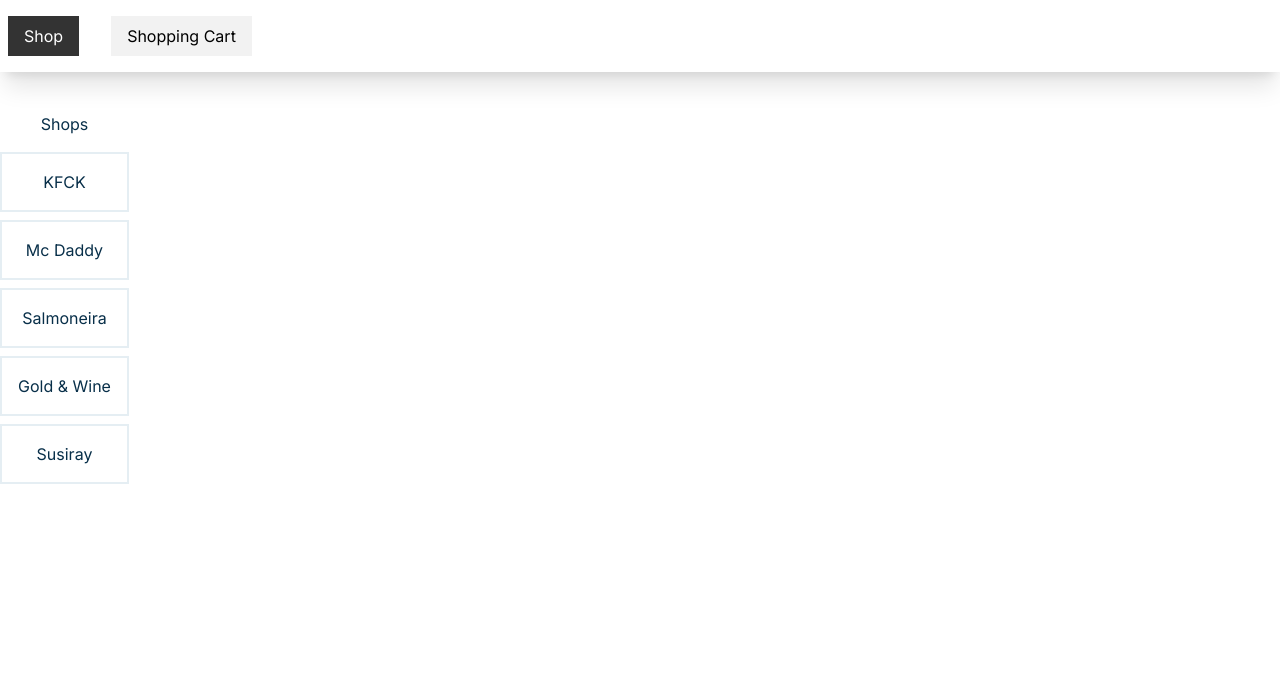
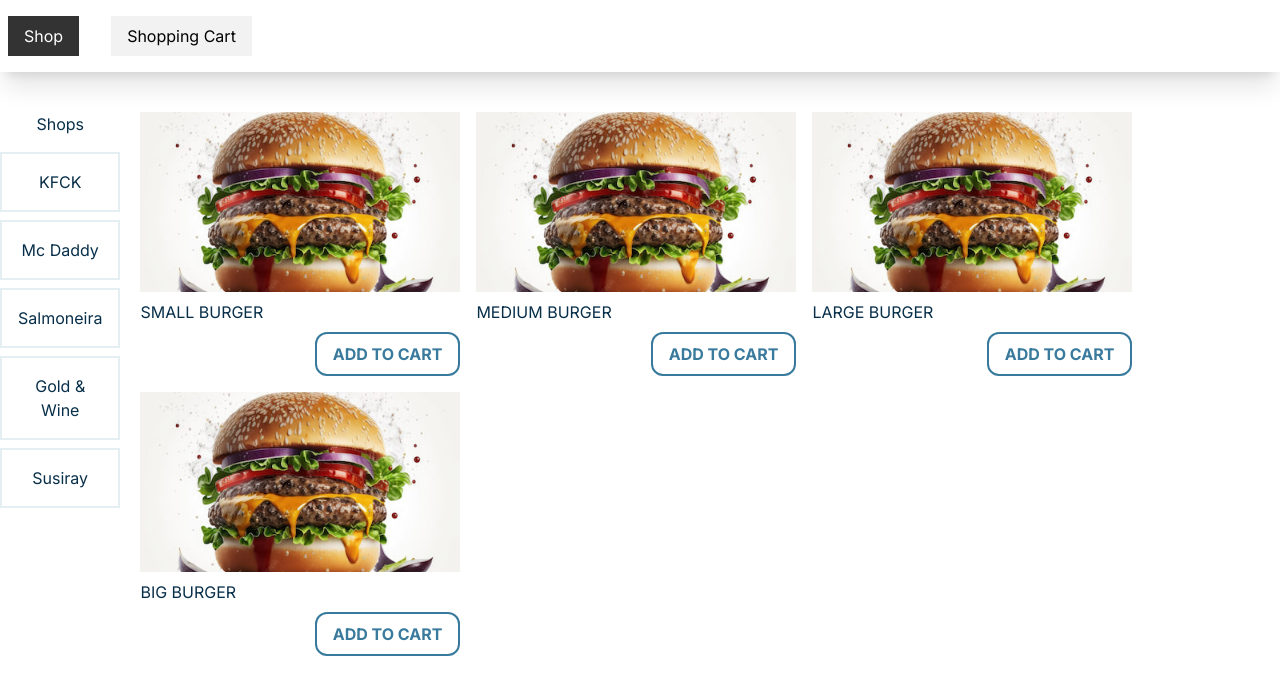
Before and after one commit to cheestick/delivery-app, a Next.js app: page / in a window 1280 px wide. Shown: the top 694 px of the page. Built offline with nearby package versions, Linux system fonts and the light colour scheme.

Commit message:
products card

```diff
--- a/src/app/globals.css
+++ b/src/app/globals.css
@@ -11,11 +11,11 @@
 }
 
 .button {
-  @apply px-4 py-2 border-2 border-sky-800 rounded-xl uppercase font-bold hover:bg-sky-100 active:bg-sky-200;
+  @apply px-4 py-2 border-2 border-sky-800/80 text-sky-800/80 rounded-xl uppercase font-bold hover:bg-sky-100 active:bg-sky-200;
 }
 
 .input {
-  @apply px-4 py-2 border-b-2 border-b-sky-800/70 font-medium placeholder:text-sky-700/40 focus:outline-none focus:bg-sky-700/10;
+  @apply px-4 py-2 border-b-2 border-b-sky-800/70 font-medium placeholder:text-sky-700/20 focus:outline-none focus:bg-sky-700/10;
 }
 
 .order-form {
--- a/src/app/page.tsx
+++ b/src/app/page.tsx
@@ -1,3 +1,4 @@
+import ProductList from "@/components/ProductList";
 import ShopList from "@/components/ShopList";
 
 export const metadata = {
@@ -7,8 +8,9 @@ export const metadata = {
 
 export default function Home() {
   return (
-    <main className="flex  mt-10 text-sky-950">
+    <main className="flex gap-5  mt-10 text-sky-950">
       <ShopList title="Shops" />
+      <ProductList />
     </main>
   );
 }
--- /dev/null
+++ b/src/components/ProductCard.tsx
@@ -0,0 +1,24 @@
+import React from "react";
+import Button from "./ui/Button";
+import Image from "next/image";
+
+type ProductCardProps = {
+  imageUrl: string;
+  title: string;
+};
+
+export default function ProductCard({ imageUrl, title }: ProductCardProps) {
+  return (
+    <div className="flex flex-col gap-2 w-80">
+      <Image
+        src={imageUrl}
+        alt={title}
+        width={300}
+        height={150}
+        className="w-full object-cover object-center aspect-video"
+      />
+      <h2 className="uppercase">{title}</h2>
+      <Button sx="self-end">add to cart</Button>
+    </div>
+  );
+}
--- /dev/null
+++ b/src/components/ProductList.tsx
@@ -0,0 +1,35 @@
+import React from "react";
+import ProductCard from "./ProductCard";
+
+const products = [
+  {
+    id: 1,
+    imageUrl: "/images/burger.jpg",
+    title: "Small Burger",
+  },
+  {
+    id: 2,
+    imageUrl: "/images/burger.jpg",
+    title: "Medium Burger",
+  },
+  {
+    id: 3,
+    imageUrl: "/images/burger.jpg",
+    title: "Large Burger",
+  },
+  {
+    id: 4,
+    imageUrl: "/images/burger.jpg",
+    title: "Big Burger",
+  },
+];
+
+export default function ProductList() {
+  return (
+    <div className="flex flex-wrap gap-4">
+      {products.map((p) => (
+        <ProductCard key={p.id} title={p.title} imageUrl={p.imageUrl} />
+      ))}
+    </div>
+  );
+}
--- a/src/components/orderForm.tsx
+++ b/src/components/orderForm.tsx
@@ -3,10 +3,15 @@ import Input from "./ui/Input";
 
 export default function OrderForm() {
   return (
-    <form className="order-form  mx-auto" autoFocus autoComplete="off">
+    <form className="order-form  mx-auto" autoComplete="off">
       <label htmlFor="name" className="order-label">
         <span>Name</span>
-        <Input id="name" placeholder="Maksym Chystiakov" name="name" />
+        <Input
+          id="name"
+          placeholder="Maksym Chystiakov"
+          name="name"
+          autoFocus
+        />
       </label>
 
       <label htmlFor="email" className="order-label">
```
Also changed, not shown: public/images/burger.jpg (added).
